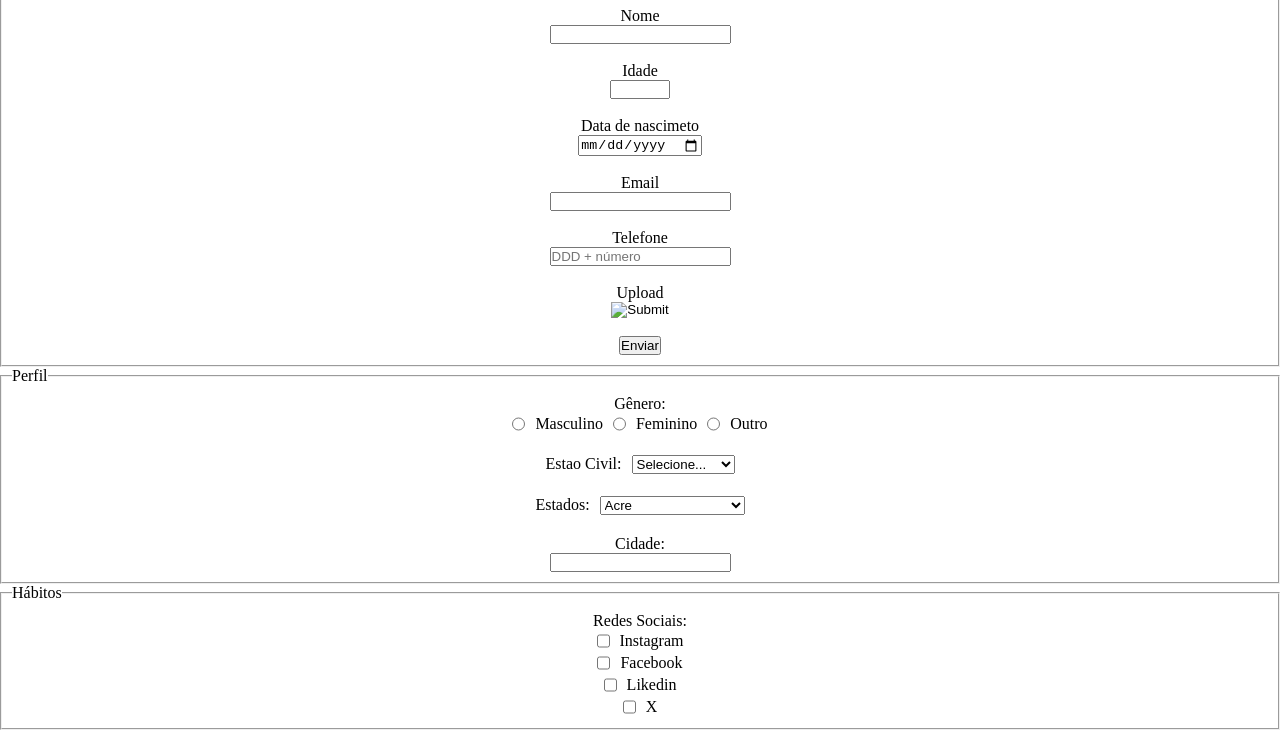
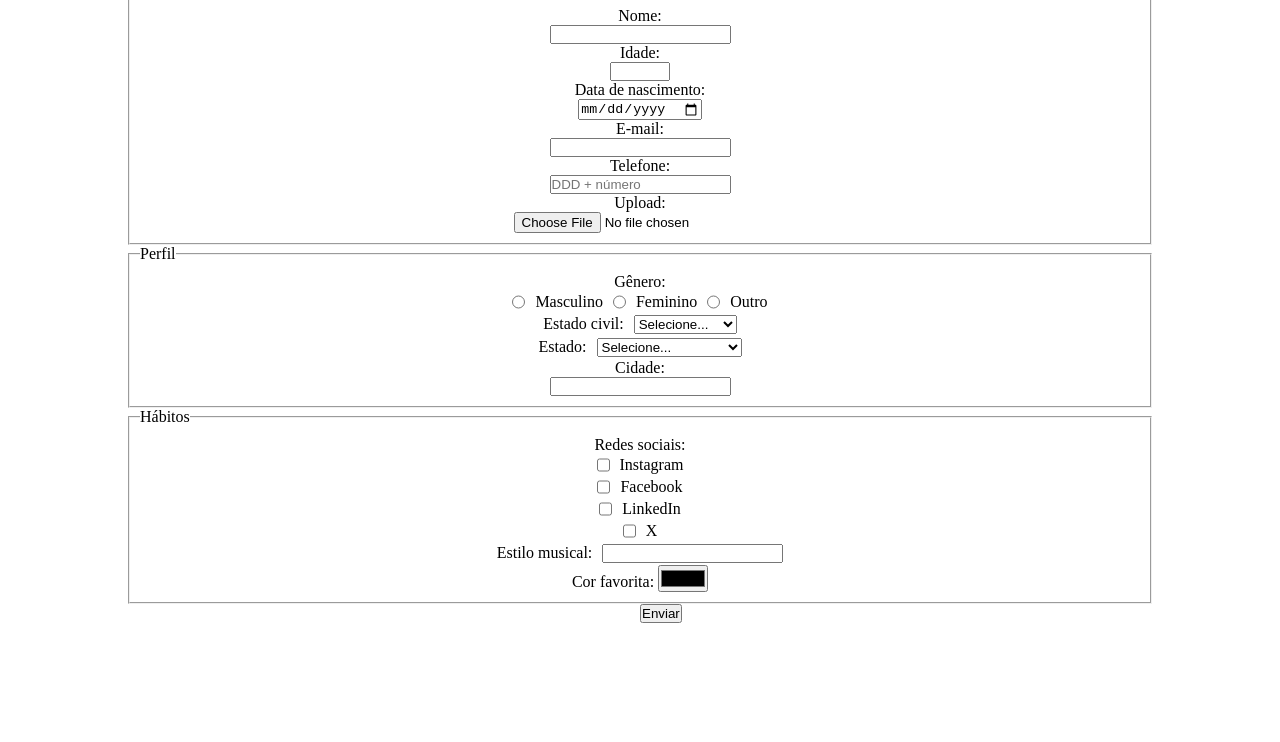
Before and after one commit to consevi/culturama, a plain HTML site: page index.html in a window 1280 px wide. Shown: the part 58-800 px from the top of the page. Drawn offline with Linux system fonts and the light colour scheme.

Commit message:
adicionando estilo musical, cor favorita e reorganizado codigo com adicoes no css

```diff
--- a/index.html
+++ b/index.html
@@ -1,79 +1,149 @@
+
 <!DOCTYPE html>
 <html lang="pt-BR">
+
 <head>
     <meta charset="UTF-8">
     <meta name="viewport" content="width=device-width, initial-scale=1.0">
+
     <title>Cultu Rama</title>
+
     <link rel="stylesheet" href="style.css">
 </head>
+
 <body>
+
     <header>
         <h1>Pesquisa Online</h1>
     </header>
 
     <section>
-        <form action="" method="get">
+
+        <form action="" method="get" enctype="multipart/form-data">
 
             <fieldset class="profile">
+
                 <legend>Dados Pessoais</legend>
+
                 <div class="info-pessoal">
 
-            <label for="name">Nome</label>
-            <input id="name" type="text" name="userName" required>
-        <br>
-            <label for="age">Idade</label>
-            <input id="age" type="number" name="userAge" min="12" max="100" required>
-        <br>
-            <label for="birthdate">Data de nascimeto</label>
-            <input id="birthdate" type="date" name="birthDate">
-        <br>
-            <label for="email">Email</label>
-            <input id="email" type="email" name="email" required>
-        <br>
-            <label for="phonenumber">Telefone</label>
-            <input id="phonenumber" type="tel" name="userPhoneNumber" pattern="[0-9]{11}" placeholder="DDD + número">
-        <br>
-            <label for="userImage">Upload</label>
-            <input type="image" name="userImage">
-        <br>
-            <button type="submit">Enviar</button>
+                    <label for="name">Nome:</label>
+                    <input
+                        id="name"
+                        type="text"
+                        name="userName"
+                        required>
+
+                    <label for="age">Idade:</label>
+                    <input
+                        id="age"
+                        type="number"
+                        name="userAge"
+                        min="12"
+                        max="100"
+                        required>
+
+                    <label for="birthdate">Data de nascimento:</label>
+                    <input
+                        id="birthdate"
+                        type="date"
+                        name="birthDate">
+
+                    <label for="email">E-mail:</label>
+                    <input
+                        id="email"
+                        type="email"
+                        name="email"
+                        required>
+
+                    <label for="phonenumber">Telefone:</label>
+                    <input
+                        id="phonenumber"
+                        type="tel"
+                        name="userPhoneNumber"
+                        pattern="[0-9]{11}"
+                        placeholder="DDD + número">
+
+                    <label for="userImage">Upload:</label>
+                    <input
+                        id="userImage"
+                        type="file"
+                        name="userImage"
+                        accept="image/*">
 
                 </div>
+
             </fieldset>
 
 
             <fieldset class="profile">
+
                 <legend>Perfil</legend>
+
                 <div class="perfil">
 
                     <p>Gênero:</p>
+
                     <div class="generos">
-                            <input id="male" type="radio" name="userGender" value="Masculino">
+
+                        <input
+                            id="male"
+                            type="radio"
+                            name="userGender"
+                            value="Masculino">
                         <label for="male">Masculino</label>
 
-                            <input id="female" type="radio" name="userGender" value="Feminino">
+                        <input
+                            id="female"
+                            type="radio"
+                            name="userGender"
+                            value="Feminino">
                         <label for="female">Feminino</label>
 
-                            <input id="other" type="radio" name="userGender" value="Outro">
+                        <input
+                            id="other"
+                            type="radio"
+                            name="userGender"
+                            value="Outro">
+
                         <label for="other">Outro</label>
+
                     </div>
-        <br>
 
                     <div class="estado-civil">
-                            <label for="maritalStatus">Estao Civil:</label>
-                                <select name="maritalStatus">
-                                        <option value="notInformed">Selecione...</option>
+
+                        <label for="maritalStatus">
+                            Estado civil:
+                        </label>
+
+                        <select
+                            id="maritalStatus"
+                            name="maritalStatus">
+
+                            <option value="notInformed">
+                                Selecione...
+                            </option>
+
                             <option value="Casado">Casado</option>
                             <option value="Solteiro">Solteiro</option>
                             <option value="Divorciado">Divorciado</option>
                             <option value="União-estável">União estável</option>
+
                         </select>
+
                     </div>
-        <br>
+
 
                     <div class="estados">
-                            <label for="userStates">Estados:</label>
-                                <select name="userStates" required>
+
+                        <label for="userStates">Estado:</label>
+
+                        <select
+                            id="userStates"
+                            name="userStates"
+                            required>
+
+                            <option value="">Selecione...</option>
                             <option value="AC">Acre</option>
                             <option value="AL">Alagoas</option>
                             <option value="AP">Amapá</option>
@@ -101,50 +171,115 @@
                             <option value="SP">São Paulo</option>
                             <option value="SE">Sergipe</option>
                             <option value="TO">Tocantins</option>
+
                         </select>
+
                     </div>
-        <br>
+
                     <div class="cidade">
                         <label for="city">Cidade:</label>
-                            <input id="city" type="text" name="userCity" required>
-                        </div>
 
-                    </div>
-                </fieldset>
-
-                <fieldset class="profile">
-                    <legend>Hábitos</legend>
-
-                    <div class="habitos">
-                        <p>Redes Sociais:</p>
-
-                        <div class="redes-sociais">
-                            <input id="instagram" type="checkbox" name="social" value="instagram">
-                            <label for="instagram">Instagram</label>
-                        </div>
-
-                        <div class="redes-sociais">
-                            <input id="facebook" type="checkbox" name="social" value="facebook">
-                            <label for="facebook">Facebook</label>
-                        </div>
-
-                        <div class="redes-sociais">
-                            <input id="likedin" type="checkbox" name="social" value="likedin">
-                            <label for="likedin">Likedin</label>
-                        </div>
-
-                        <div class="redes-sociais">
-                            <input id="x" type="checkbox" name="social" value="x">
-                            <label for="x">X</label>
+                        <input
+                            id="city"
+                            type="text"
+                            name="userCity"
+                            required>
                     </div>
 
                 </div>
 
             </fieldset>
 
+
+            <fieldset class="profile">
+                    <legend>
+                        Hábitos
+                    </legend>
+
+                <div class="habitos">
+
+                        <p>Redes sociais:</p>
+
+                        <div class="redes-sociais">
+                            <input
+                                id="instagram"
+                                type="checkbox"
+                                name="social"
+                                value="instagram">
+                            <label for="instagram">Instagram</label>
+                        </div>
+
+
+                        <div class="redes-sociais">
+                            <input
+                                id="facebook"
+                                type="checkbox"
+                                name="social"
+                                value="facebook">
+                            <label for="facebook">Facebook</label>
+                        </div>
+
+
+                        <div class="redes-sociais">
+                            <input
+                                id="linkedin"
+                                type="checkbox"
+                                name="social"
+                                value="linkedin">
+                            <label for="linkedin">LinkedIn</label>
+                        </div>
+
+
+                        <div class="redes-sociais">
+                            <input
+                                id="x"
+                                type="checkbox"
+                                name="social"
+                                value="x">
+                            <label for="x">X</label>
+                        </div>
+
+
+                        <div class="estilo-musical">
+                            <label for="musicStyle">
+                                Estilo musical:
+                            </label>
+
+                            <input
+                                list="styleTypes"
+                                id="musicStyle"
+                                type="text"
+                                name="userMusicStyle">
+
+                            <datalist id="styleTypes">
+                                <option value="Rock"></option>
+                                <option value="Pop"></option>
+                                <option value="Samba"></option>
+                                <option value="Sertanejo"></option>
+                            </datalist>
+
+                        </div>
+
+                    <div class="cor-favorita">
+                        <label for="favoriteColor">Cor favorita:</label>
+                        <input
+                            type="color"
+                            name="userFavoriteColor"
+                            id="favoriteColor">
+                    </div>
+
+                </div>
+
+            </fieldset>
+
+                <div class="button-enviar">
+                    <button type="submit">Enviar</button>
+                </div>
+
         </form>
 
     </section>
 
 </body>
+
 </html>
--- a/style.css
+++ b/style.css
@@ -10,8 +10,21 @@ header {
     flex-direction: column;
 }
 
+.button-enviar {
+    display: flex;
+    margin-left: 50%;
+}
+
 .profile {
+    display: flex;
+    align-items: center;
+    justify-content: center;
+
+    max-width: 80%;
+    max-height: 80%;
+
     padding: 10px;
+    margin: 0 auto;
 }
 
 .info-pessoal,
@@ -26,7 +39,8 @@ header {
 .estado-civil,
 .generos,
 .estados,
-.redes-sociais {
+.redes-sociais,
+.estilo-musical {
     display: flex;
     align-items: row;
     gap: 10px;
```
Lines whose indentation alone changed are shown as unchanged.
